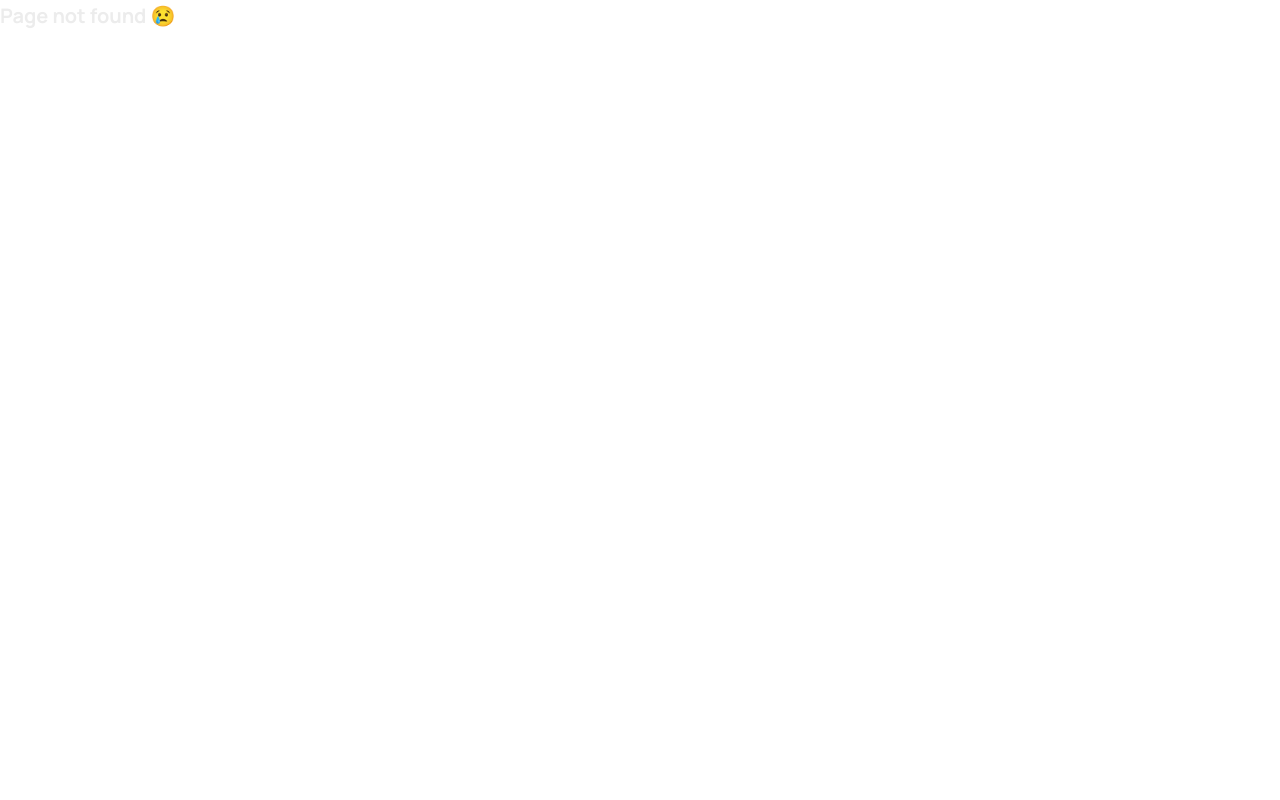
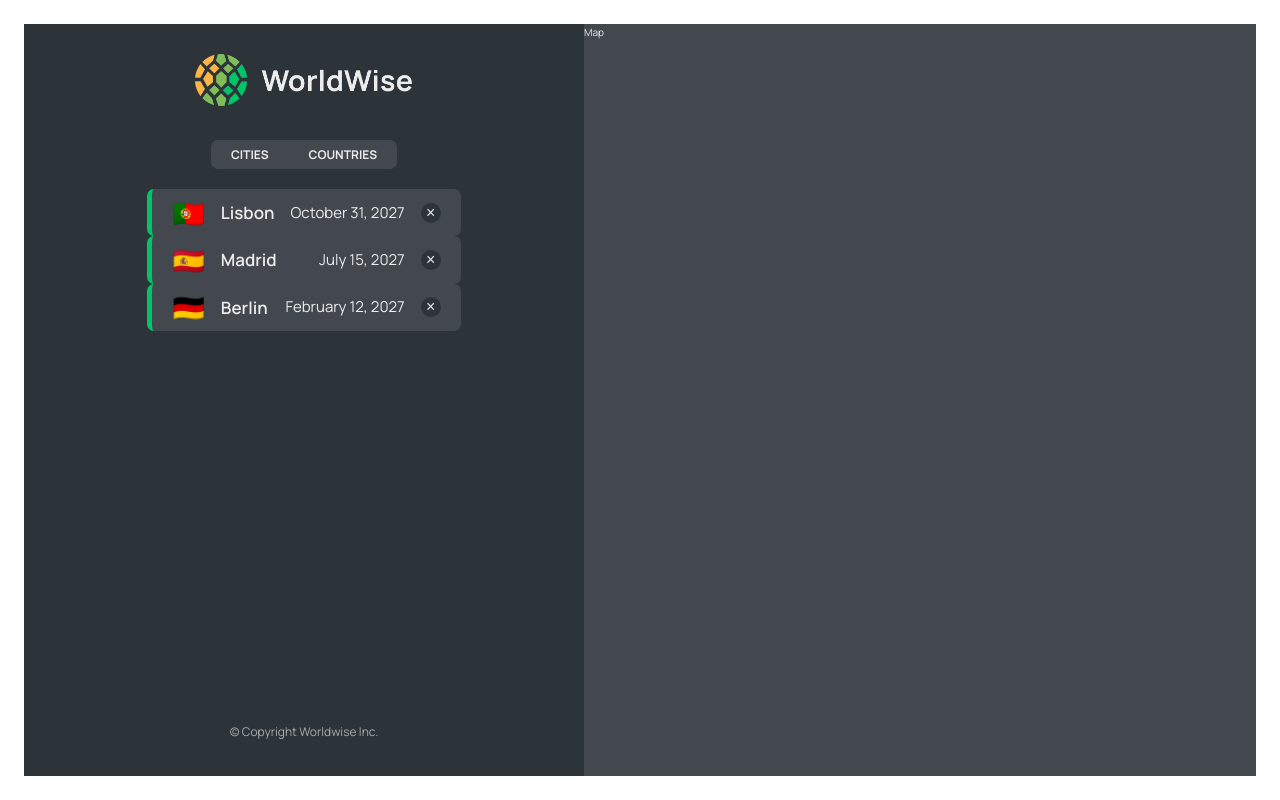
Before and after one commit to WilliamsAdu-Gyamfi/worldWise-app, a React (Vite) app: page /app/cites in a window 1280 px wide. Before the commit this address had no page. Built offline with nearby package versions, Linux system fonts and the light colour scheme; data requests are answered from the project's data file.

Commit message:
fetching fake api

```diff
--- a/package.json
+++ b/package.json
@@ -7,9 +7,12 @@
     "dev": "vite",
     "build": "vite build",
     "lint": "eslint . --ext js,jsx --report-unused-disable-directives --max-warnings 0",
-    "preview": "vite preview"
+    "preview": "vite preview",
+    "server": "json-server --watch data/cities.json --port 8000"
   },
   "dependencies": {
+    "json-server": "^1.0.0-beta.15",
+    "prop-types": "^15.8.1",
     "react": "^18.2.0",
     "react-dom": "^18.2.0",
     "react-router-dom": "^7.18.4"
--- a/src/App.jsx
+++ b/src/App.jsx
@@ -5,14 +5,46 @@ import PageNotFound from "./pages/PageNotFound";
 import Pricing from "./pages/Pricing";
 import AppLayout from "./pages/AppLayout";
 import Login from "./pages/Login";
+import CityList from "./components/CityList";
+import { useEffect, useState } from "react";
+
+const BASE_URL = "http://localhost:8000";
 
 function App() {
+  const [cities, setCities] = useState([]);
+  const [isLoading, setIsLoading] = useState(false);
+
+  useEffect(() => {
+    async function fetchCities() {
+      try {
+        setIsLoading(true);
+        const res = await fetch(`${BASE_URL}/cities`);
+        const data = await res.json();
+        setCities(data);
+      } catch {
+        alert("There was an error Loading data");
+      } finally {
+        setIsLoading(false);
+      }
+    }
+    fetchCities();
+  }, []);
   return (
     <BrowserRouter>
       <Routes>
         <Route>
           <Route path="/" element={<Homepage />} />
-          <Route path="app" element={<AppLayout />} />
+          <Route path="app" element={<AppLayout />}>
+            <Route
+              index
+              element={<CityList cities={cities} isLoading={isLoading} />}
+            />
+            <Route
+              path="cites"
+              element={<CityList cities={cities} isLoading={isLoading} />}
+            />
+            <Route path="countries" element={<p>COUNTRIES</p>} />
+          </Route>
           <Route path="product" element={<Product />} />
           <Route path="pricing" element={<Pricing />} />
           <Route path="login" element={<Login />} />
--- a/src/components/AppNav.jsx
+++ b/src/components/AppNav.jsx
@@ -1,7 +1,20 @@
+import { NavLink } from "react-router-dom";
 import styles from "./AppNav.module.css";
 
 function AppNav() {
-  return <nav className={styles.nav}>app navigation</nav>;
+  return (
+    <nav className={styles.nav}>
+      {/* app navigation */}
+      <ul>
+        <li>
+          <NavLink to="cities">Cities</NavLink>
+        </li>
+        <li>
+          <NavLink to="countires">Countries</NavLink>
+        </li>
+      </ul>
+    </nav>
+  );
 }
 
 export default AppNav;
--- /dev/null
+++ b/src/components/CityItem.jsx
@@ -0,0 +1,26 @@
+import styles from "./CityItem.module.css";
+
+const formatDate = (date) =>
+  new Intl.DateTimeFormat("en", {
+    day: "numeric",
+    month: "long",
+    year: "numeric",
+    //  weekday: "long",
+  }).format(new Date(date));
+
+function CityItem({ city }) {
+  console.log(city);
+  const { cityName, emoji, date } = city;
+  return (
+    <div>
+      <li className={styles.cityItem}>
+        <span className={styles.emoji}>{emoji}</span>
+        <h3 className={styles.name}>{cityName}</h3>
+        <time className={styles.date}>{formatDate(date)}</time>
+        <button className={styles.deleteBtn}>&times;</button>
+      </li>
+    </div>
+  );
+}
+
+export default CityItem;
--- /dev/null
+++ b/src/components/CityList.jsx
@@ -0,0 +1,29 @@
+//import PropTypes from "prop-types";
+import CityItem from "./CityItem";
+import styles from "./CityList.module.css";
+import Spinner from "./Spinner";
+import Message from "./Message";
+
+function CityList({ cities, isLoading }) {
+  if (isLoading) return <Spinner />;
+
+  if (!cities.length)
+    return (
+      <Message message="Add your first city by clicking a city on the map" />
+    );
+
+  return (
+    <ul className={styles.citylist}>
+      {cities.map((city) => (
+        <CityItem city={city} key={city.id} />
+      ))}
+    </ul>
+  );
+}
+
+// CityList.propTypes = {
+//   cities: PropTypes.array.isRequired,
+//   isLoading: PropTypes.bool.isRequired,
+// };
+
+export default CityList;
--- a/src/components/Sidebar.jsx
+++ b/src/components/Sidebar.jsx
@@ -1,3 +1,4 @@
+import { Outlet } from "react-router-dom";
 import AppNav from "./AppNav";
 import Logo from "./Logo";
 import styles from "./Sidebar.module.css";
@@ -8,7 +9,10 @@ function Sidebar() {
       <Logo />
       <AppNav />
 
-      <p>List of Cities</p>
+      {/* <p>List of Cities</p> */}
+
+      {/* To DIsplay The Nested Routes */}
+      <Outlet />
 
       <footer className={styles.footer}>
         <p className={styles.copyright}>
--- a/src/pages/Homepage.jsx
+++ b/src/pages/Homepage.jsx
@@ -19,7 +19,7 @@ export default function Homepage() {
         </h2>
 
         <Link to="/app" className="cta">
-          Start Tracking Now{" "}
+          Start Tracking Now
         </Link>
       </section>
     </main>
```
Also changed, not shown: data/cities copy.json (added, +40 -0 lines), .eslintrc.cjs, 1 other file (tests, documents, lock files or other folders).
